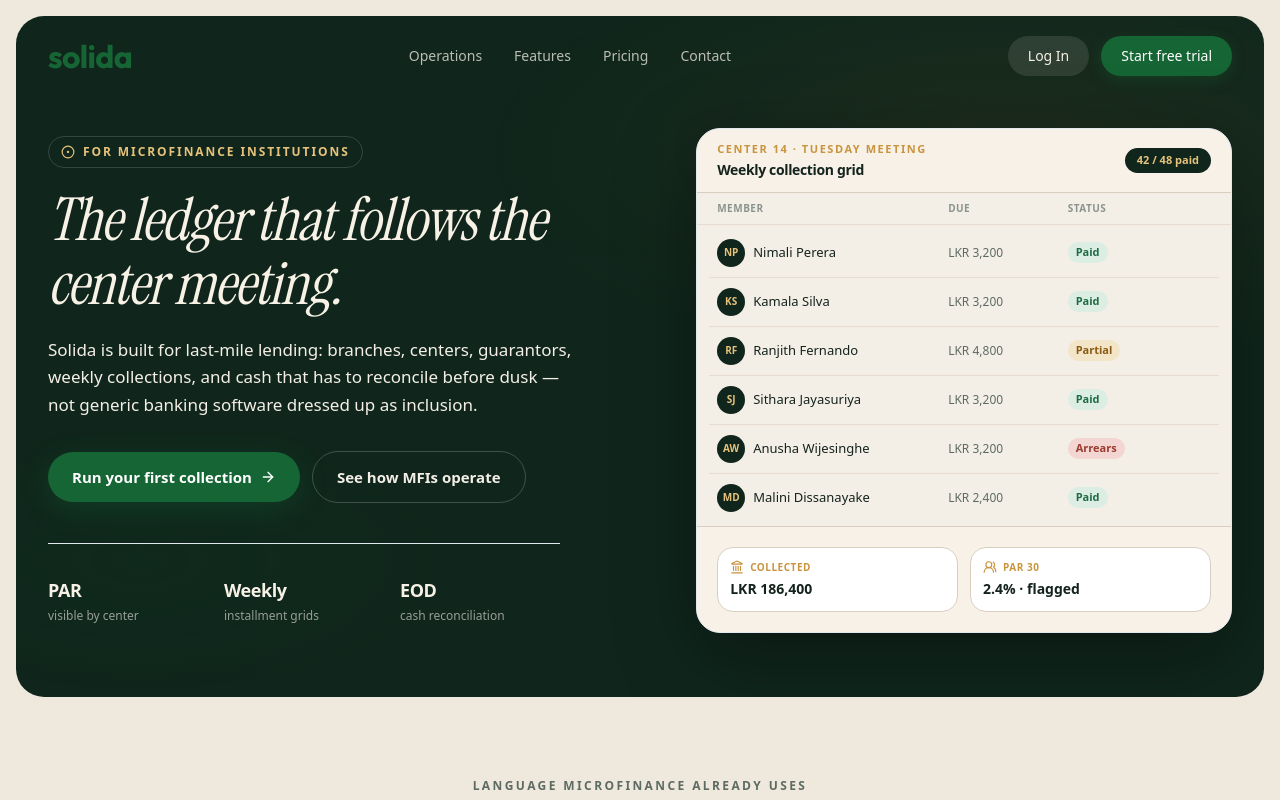
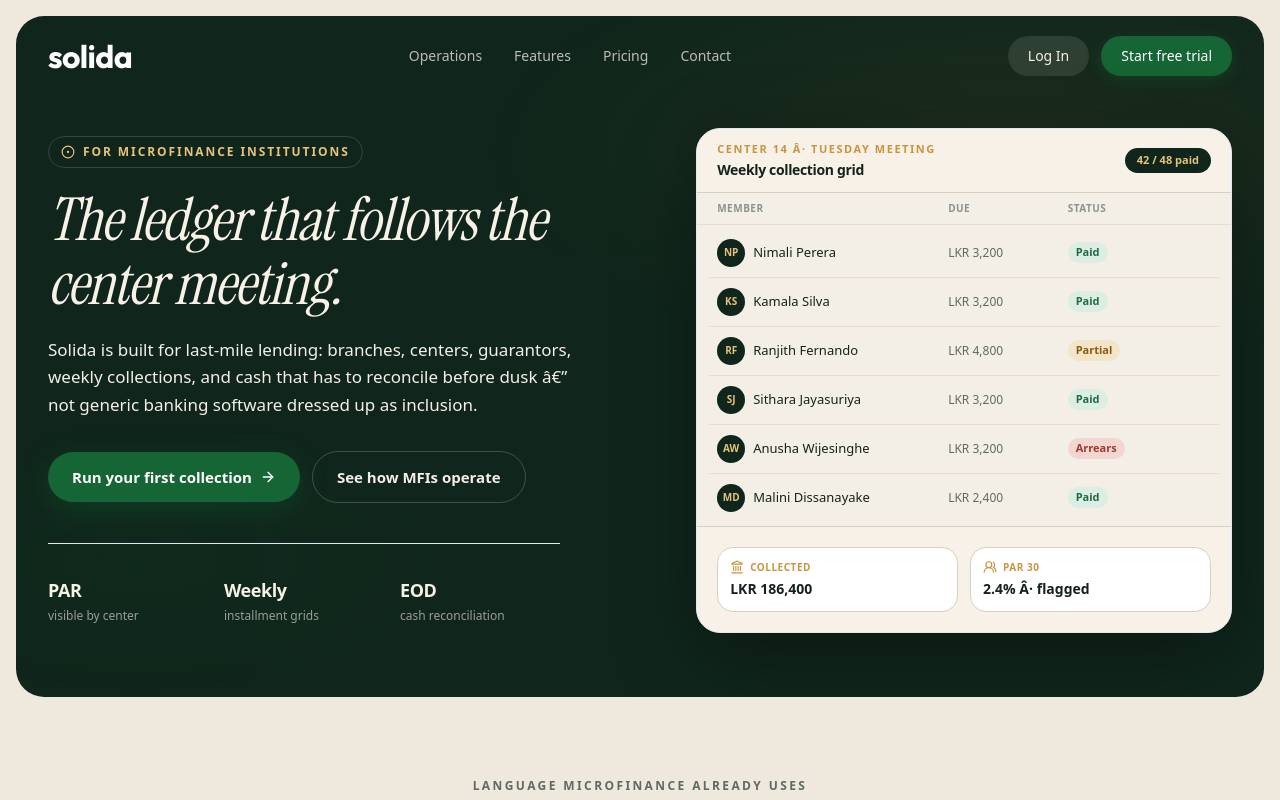
Before and after one commit to Supun-Sanjana/micro-credit, a Next.js app: page / in a window 1280 px wide. Shown: the top 800 px of the page. Built offline with nearby package versions, Linux system fonts and the light colour scheme; a web font is replaced by a local one.

Commit message:
style: add custom pill-based geometric favicon and fix hero logo contrast

```diff
--- a/components/marketing/hero.tsx
+++ b/components/marketing/hero.tsx
@@ -48,7 +48,7 @@
       <nav className="relative z-10 mx-auto flex max-w-[1280px] items-center justify-between px-5 py-4 sm:px-8 sm:py-5">
         {/* Left: Logo */}
         <Link href="/" className="flex flex-col">
-          <span className="text-[32px] font-bold leading-none tracking-[-0.02em] text-[#166534]" style={{ fontFamily: "var(--font-outfit)" }}>solida</span>
+          <span className="text-[32px] font-bold leading-none tracking-[-0.02em] text-white" style={{ fontFamily: "var(--font-outfit)" }}>solida</span>
         </Link>
 
         <div className="hidden items-center gap-8 md:flex">
@@ -125,7 +125,7 @@
             className="max-w-[540px] text-[15px] font-medium leading-relaxed text-[#f4efe6]/78 sm:text-[17px]"
           >
             Solida is built for last-mile lending: branches, centers, guarantors,
-            weekly collections, and cash that has to reconcile before dusk — not
+            weekly collections, and cash that has to reconcile before dusk â€” not
             generic banking software dressed up as inclusion.
           </motion.p>
 
@@ -182,7 +182,7 @@
             <div className="flex items-center justify-between border-b border-[#d9cfc0] bg-[#f7f1e8] px-4 py-3 sm:px-5">
               <div>
                 <p className="text-[11px] font-semibold uppercase tracking-[0.14em] text-[#c9943e]">
-                  Center 14 · Tuesday meeting
+                  Center 14 Â· Tuesday meeting
                 </p>
                 <p className="mt-0.5 text-sm font-semibold tracking-tight">Weekly collection grid</p>
               </div>
@@ -242,7 +242,7 @@
                   <UsersRound className="h-3.5 w-3.5" />
                   PAR 30
                 </div>
-                <p className="text-sm font-semibold">2.4% · flagged</p>
+                <p className="text-sm font-semibold">2.4% Â· flagged</p>
               </div>
             </div>
           </div>
```
Also changed, not shown: app/icon.svg.
